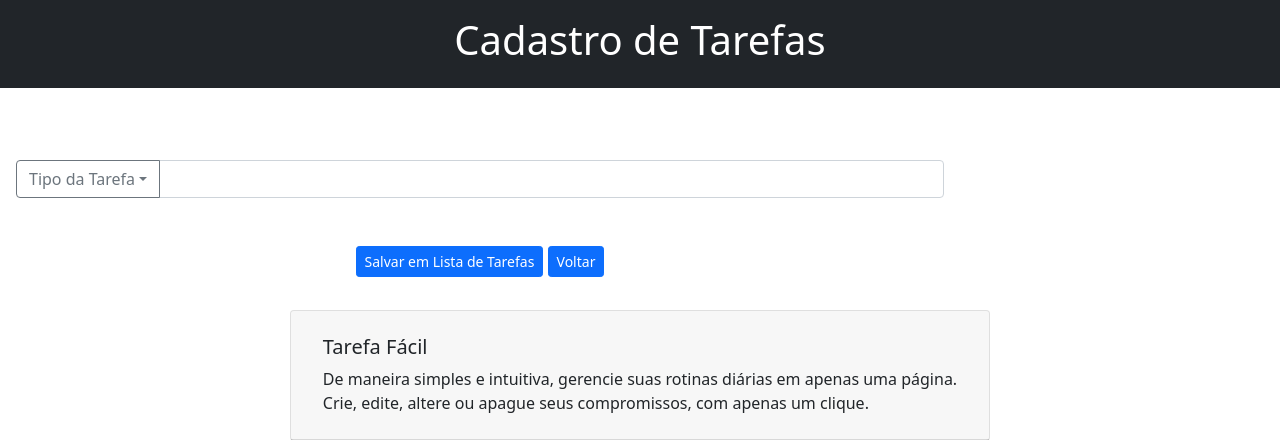
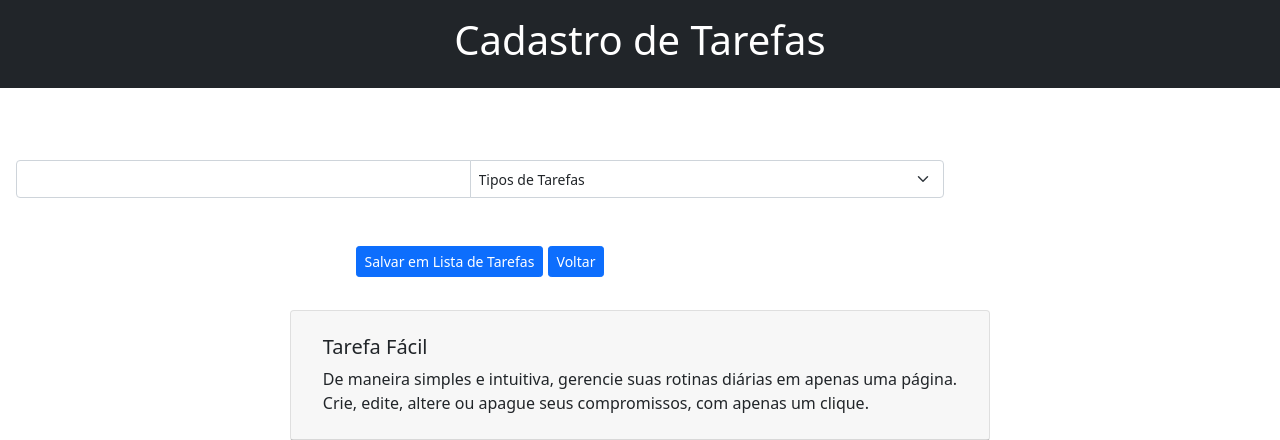
Before and after one commit to GetulioCastro/tarefa_facil, a Django app: page /cadastro/ in a window 1280 px wide. Shown: the top 440 px of the page. Run offline with Django 4.2, Linux system fonts and the light colour scheme.

Commit message:
refatorado dropdown de classificação de tarefas

```diff
--- a/tarefa_facil/tarefa/templates/base/tarefa_cadastrar.html
+++ b/tarefa_facil/tarefa/templates/base/tarefa_cadastrar.html
@@ -26,15 +26,14 @@
     <div class="nav justify-conten-center">
         <div class="w-75 p-3">
             <div class="input-group">
-                <button class="btn btn-outline-secondary dropdown-toggle" type="button" data-bs-toggle="dropdown" aria-expanded="false">Tipo da Tarefa</button>
-                    <ul class="dropdown-menu">
-                    <li><a class="dropdown-item" href="{% url 'tarefa_cadastrar' %}">Urgente</a></li>
-                    <li><a class="dropdown-item" href="{% url 'tarefa_cadastrar' %}">Importante</a></li>
-                    <li><a class="dropdown-item" href="{% url 'tarefa_cadastrar' %}">Fim do Dia</a></li>
-                    <li><hr class="dropdown-divider"></li>
-                    <li><a class="dropdown-item" href="{% url 'tarefa_cadastrar' %}">Delegar</a></li>
-                    </ul>
                 <input type="text" class="form-control" aria-label="Text input with dropdown button">
+                <select class="form-select form-select-sm" aria-label=".form-select-sm example">
+                    <option value="selected">Tipos de Tarefas</option>
+                    <option value="Urgente">Urgente</option>
+                    <option value="Importatnte">Importante</option>
+                    <option value="Fim do Dia">Fim do Dia</option>
+                    <option value="Delegar">Delegar</option>
+                </select>
             </div>
             <br><br>
             <div class="nav justify-content-center">
```
